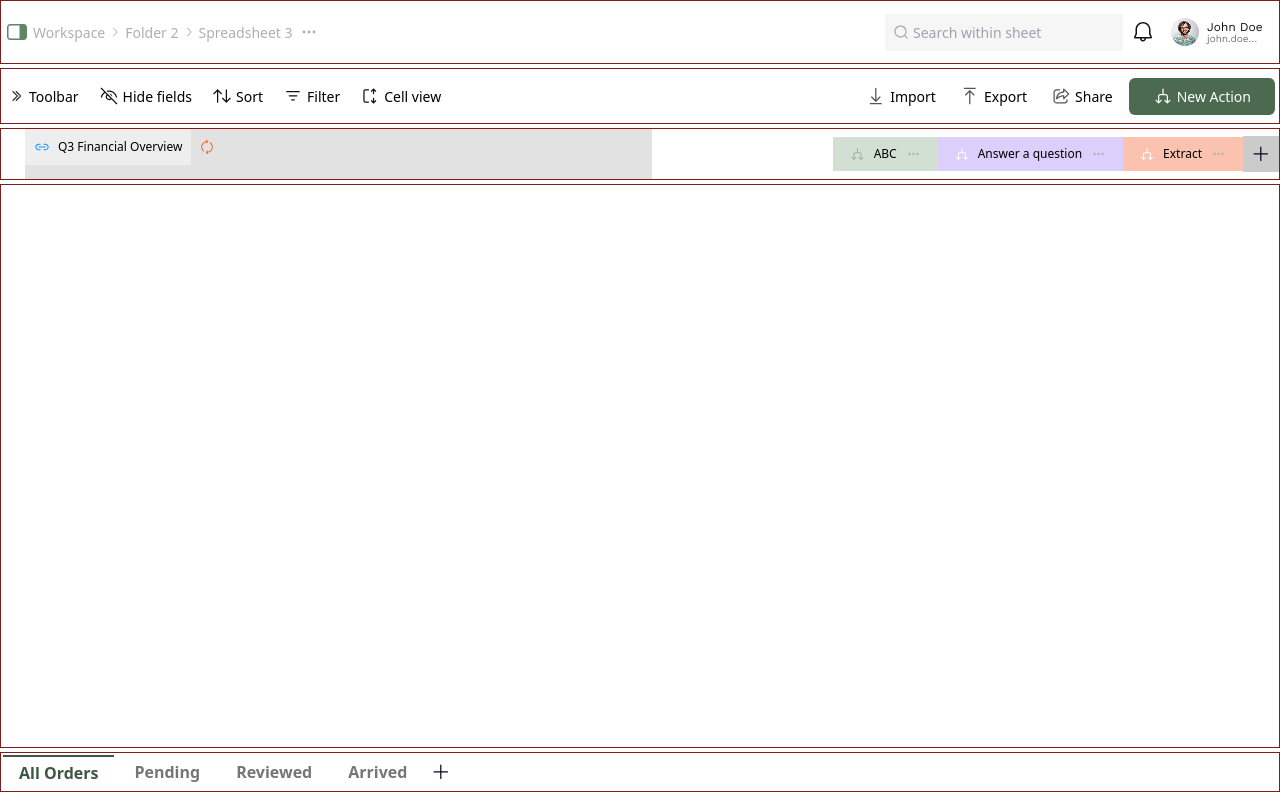
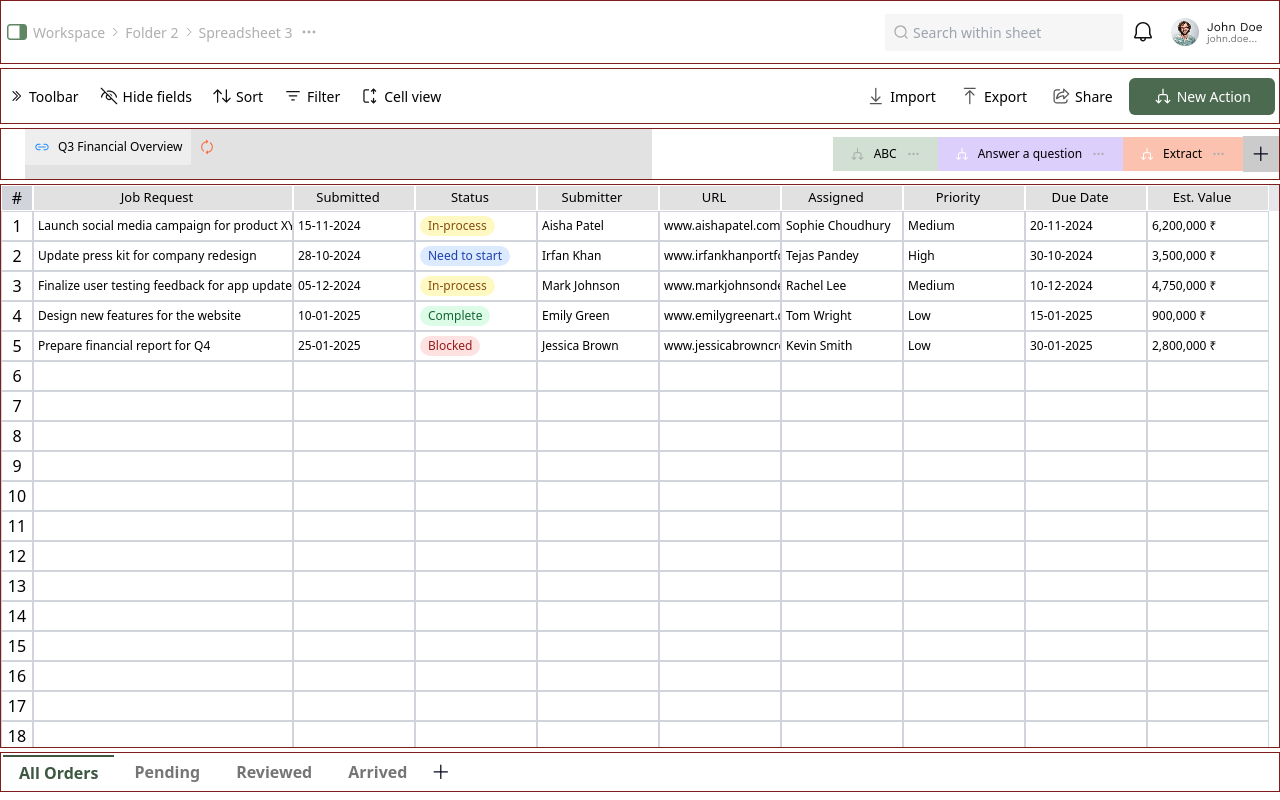
Before and after one commit to prashantsingh019/Spreadsheet-Clone, a React (Vite) app: page / in a window 1280 px wide. Built offline with nearby package versions, Linux system fonts and the light colour scheme.

Commit message:
built column width adjust feature and provide some default data to sheet.

```diff
--- a/src/component/Sheet.tsx
+++ b/src/component/Sheet.tsx
@@ -1,12 +1,220 @@
-function Sheet(){
-    return <div>
-        <div className="table-column-names"></div>
-        <div className="table-row">
-            <div className="row-names"></div>
-            <div className="cells-container"></div>
+import { useState } from "react";
+
+type cellData = string[][];
+
+export default function Sheet() {
+  const rows = 50;
+  const cols = 9;
+
+  const [columnWidth, setColumnWidth] = useState<number[]>(() => {
+    const widths = Array(cols).fill(122);
+    widths[0] = 260; // First column wider
+    return widths;
+  });
+  const [columns] = useState<string[]>([
+    "Job Request",
+    "Submitted",
+    "Status",
+    "Submitter",
+    "URL",
+    "Assigned",
+    "Priority",
+    "Due Date",
+    "Est. Value",
+  ]);
+
+  const [data] = useState<cellData>(() => {
+    const initialData = Array.from({ length: rows }, () =>
+      Array(cols).fill("")
+    );
+    initialData[0][0] = "Launch social media campaign for product XYZ";
+    initialData[1][0] = "Update press kit for company redesign";
+    initialData[2][0] = "Finalize user testing feedback for app update";
+    initialData[3][0] = "Design new features for the website";
+    initialData[4][0] = "Prepare financial report for Q4";
+
+    initialData[0][1] = "15-11-2024";
+    initialData[1][1] = "28-10-2024";
+    initialData[2][1] = "05-12-2024";
+    initialData[3][1] = "10-01-2025";
+    initialData[4][1] = "25-01-2025";
+
+    initialData[0][2] = "In-process";
+    initialData[1][2] = "Need to start";
+    initialData[2][2] = "In-process";
+    initialData[3][2] = "Complete";
+    initialData[4][2] = "Blocked";
+
+    initialData[0][3] = "Aisha Patel";
+    initialData[1][3] = "Irfan Khan";
+    initialData[2][3] = "Mark Johnson";
+    initialData[3][3] = "Emily Green";
+    initialData[4][3] = "Jessica Brown";
+
+    initialData[0][4] = "www.aishapatel.com";
+    initialData[1][4] = "www.irfankhanportfolio.com";
+    initialData[2][4] = "www.markjohnsondesigns.com";
+    initialData[3][4] = "www.emilygreenart.com";
+    initialData[4][4] = "www.jessicabrowncreative.com";
+
+    initialData[0][5] = "Sophie Choudhury";
+    initialData[1][5] = "Tejas Pandey";
+    initialData[2][5] = "Rachel Lee";
+    initialData[3][5] = "Tom Wright";
+    initialData[4][5] = "Kevin Smith";
+
+    initialData[0][6] = "Medium";
+    initialData[1][6] = "High";
+    initialData[2][6] = "Medium";
+    initialData[3][6] = "Low";
+    initialData[4][6] = "Low";
+
+    initialData[0][7] = "20-11-2024";
+    initialData[1][7] = "30-10-2024";
+    initialData[2][7] = "10-12-2024";
+    initialData[3][7] = "15-01-2025";
+    initialData[4][7] = "30-01-2025";
+
+    initialData[0][8] = "6,200,000 ₹";
+    initialData[1][8] = "3,500,000 ₹";
+    initialData[2][8] = "4,750,000 ₹";
+    initialData[3][8] = "900,000 ₹";
+    initialData[4][8] = "2,800,000 ₹";
+
+    return initialData;
+  });
+
+  const [editingCell, setEditingCell] = useState<[number, number] | null>(null);
+
+  const ArrowMovements = (
+    e: React.KeyboardEvent<HTMLDivElement>,
+    rowIndex: number,
+    colsIndex: number
+  ) => {
+    let newRow = rowIndex;
+    let newCol = colsIndex;
+
+    if (e.key === "ArrowDown") newRow++;
+    else if (e.key === "ArrowUp") newRow--;
+    else if (e.key === "ArrowLeft") newCol--;
+    else if (e.key === "ArrowRight") newCol++;
+    else return;
+
+    e.preventDefault();
+    setEditingCell([newRow, newCol]);
+  };
+
+  const handleColumnResize = (e: React.MouseEvent, colIndex: number) => {
+    e.preventDefault();
+    const startingPosition = e.clientX;
+    const startWidth = columnWidth[colIndex];
+
+    const onMouseMove = (moveEvent: MouseEvent) => {
+      const newPosition = startWidth + (moveEvent.clientX - startingPosition);
+      setColumnWidth((prev) => {
+        const newData = [...prev];
+        newData[colIndex] = Math.max(50, newPosition);
+        return newData;
+      });
+    };
+
+    const onMouseUp = () => {
+      document.removeEventListener("mousemove", onMouseMove);
+      document.removeEventListener("mouseup", onMouseUp);
+    };
+
+    document.addEventListener("mousemove", onMouseMove);
+    document.addEventListener("mouseup", onMouseUp);
+  };
+
+  return (
+    <div className="flex flex-col overflow-y-scroll h-full">
+      {/* Header Row */}
+      <section className="flex bg-gray-200">
+        {/* Row number header */}
+        <div className="w-[32px] min-w-[32px] flex justify-center items-center border border-white bg-gray-300">
+          #
         </div>
+
+        {/* Column names */}
+        <div
+          className="grid flex-1 text-[13px]"
+          style={{
+            gridTemplateColumns: columnWidth.map((w) => `${w}px`).join(" "),
+          }}
+        >
+          {columns.map((colName, i) => (
+            <div
+              key={i}
+              className="relative py-0.5 text-center bg-[#e2e1e1] pr-5 pl-2 border border-white"
+            >
+              {colName}
+              <div
+                className="absolute top-0 right-0 w-1 h-full cursor-col-resize z-10"
+                onMouseDown={(e) => handleColumnResize(e, i)}
+              ></div>
+            </div>
+          ))}
+        </div>
+      </section>
+
+      {/* Rows */}
+      {data.map((row, rowIndex) => (
+        <div key={rowIndex} className="flex">
+          {/* Row number */}
+          <div className="w-[32px] min-w-[32px] border border-gray-300 flex justify-center items-center">
+            {rowIndex + 1}
+          </div>
+
+          {/* Row cells */}
+          <div
+            className="grid flex-1"
+            style={{
+              gridTemplateColumns: columnWidth.map((w) => `${w}px`).join(" "),
+            }}
+          >
+            {row.map((cell, colsIndex) => {
+              const isEditing =
+                editingCell?.[0] === rowIndex && editingCell?.[1] === colsIndex;
+
+              return (
+                <div
+                  key={colsIndex}
+                  contentEditable={isEditing}
+                  tabIndex={0}
+                  className={`truncate overflow-hidden whitespace-nowrap text-[12px] w-full border border-gray-300 flex items-center  min-h-[30px] h-[30px] px-1 py-0.5 outline-none ${
+                    isEditing ? "border-green-700" : ""
+                  }`}
+                  onClick={() => setEditingCell([rowIndex, colsIndex])}
+                  onKeyDown={(e) => ArrowMovements(e, rowIndex, colsIndex)}
+                >
+                  {colsIndex === 2 ? (
+                    <span
+                      className={`px-2 py-[2px] rounded-full text-xs font-medium
+        ${
+          cell === "In-process"
+            ? "bg-yellow-100 text-yellow-800"
+            : cell === "Blocked"
+            ? "bg-red-100 text-red-800"
+            : cell === "Complete"
+            ? "bg-green-100 text-green-800"
+            : cell === "Need to start"
+            ? "bg-blue-100 text-blue-800"
+            : ""
+        }
+      `}
+                    >
+                      {cell}
+                    </span>
+                  ) : (
+                    cell
+                  )}
+                </div>
+              );
+            })}
+          </div>
+        </div>
+      ))}
     </div>
+  );
 }
-
-
-export default Sheet;
```
